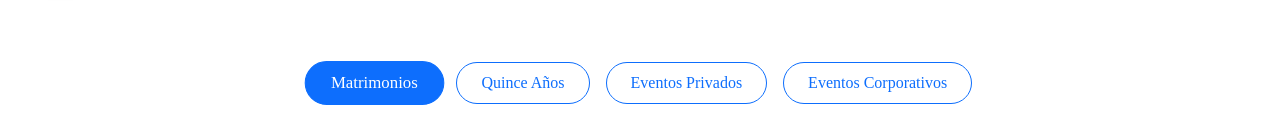
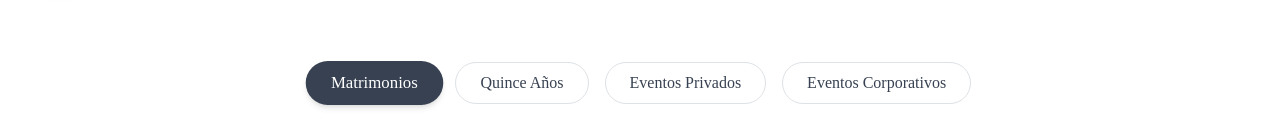
Before and after one commit to Guilad0/SalonLaRiviera, a Vue app in the folder lariviera/: page /paquetes in a window 1280 px wide. Shown: the part 130-264 px from the top of the page. Built offline with nearby package versions, Linux system fonts and the light colour scheme.

Commit message:
cambio de color en botones paquetes

```diff
--- a/lariviera/src/views/PaquetesView.vue
+++ b/lariviera/src/views/PaquetesView.vue
@@ -9,14 +9,15 @@
 
     <div class="flex flex-wrap justify-center gap-3 p-4">
       <button v-for="categoria in categories" :key="categoria.value" @click="selectedCategory = categoria.value" :class="[
-        'btn mb-2 mb-md-0 btn-outline-primary px-4 py-2 rounded-pill font-serif transition-all',
+        'mb-2 md:mb-0 px-4 py-2 rounded-full font-serif transition-all duration-200',
         selectedCategory === categoria.value
-          ? 'btn-primary text-white scale-105'
-          : 'btn-outline-primary'
+          ? 'bg-gray-700 text-white scale-105 shadow-md'
+          : 'text-gray-700 border border-gray-300 hover:bg-gray-100 bg-transparent'
       ]">
         <span>{{ categoria.label }}</span>
       </button>
     </div>
+
 
 
 
```
